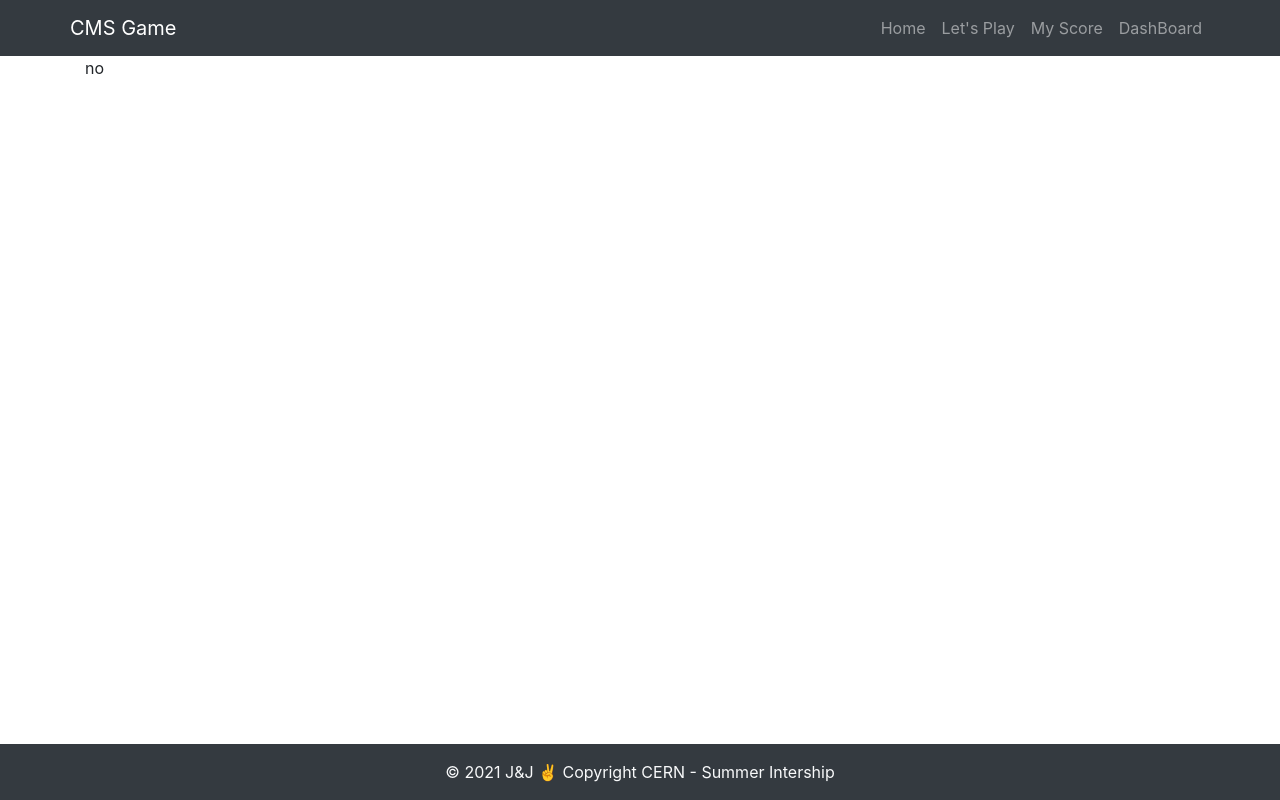
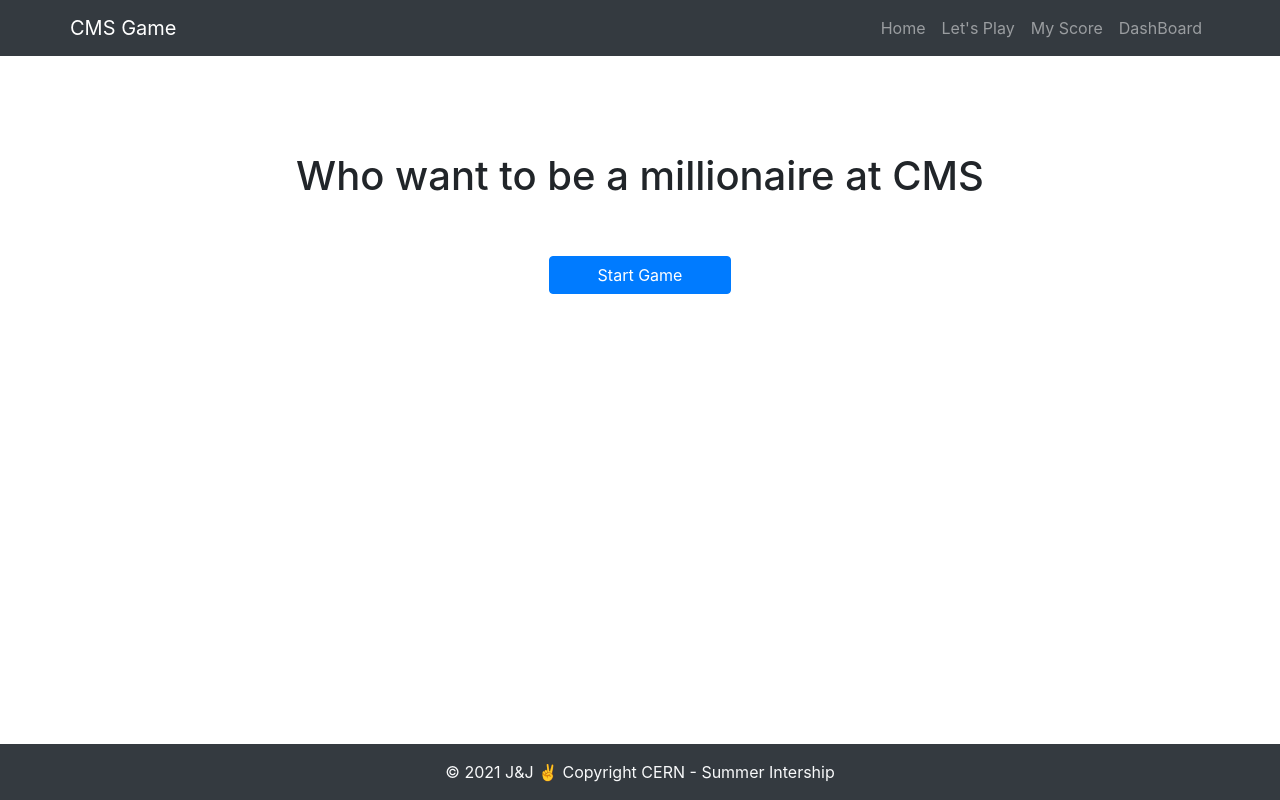
Before and after one commit to cms-dpoa/CMS_Trivia, a React app in the folder view/: page /play in a window 1280 px wide. Built offline with nearby package versions, Linux system fonts and the light colour scheme; no server answers; the HTML template or start-up script is replaced by a standard one.

Commit message:
Game Section

```diff
--- a/view/src/App.jsx
+++ b/view/src/App.jsx
@@ -8,6 +8,7 @@ import MyScore from "./components/MyScore";
 import Layout from "./components/Layout";
 import generateStore from "./redux/store";
 import DashBoard from "./components/dashboard/dashboard";
+import Body from "./components/Body";
 
 function App() {
   const store = generateStore();
@@ -20,6 +21,7 @@ function App() {
             <Route exact path="/" render={() => <Redirect to="/play" />} />
             <Route exact path="/home" component={Home} />
             <Route exact path="/play" component={GameSection} />
+            <Route exact path="/play/millionaire" component={Body} />
             <Route exact path="/myscore" component={MyScore} />
             <Route exact path="/dashboard" component={DashBoard} />
             <Route component={NotFound} />
--- a/view/src/components/MillionaireGame.jsx
+++ b/view/src/components/MillionaireGame.jsx
@@ -1,24 +1,34 @@
 import React from "react";
 import { Spinner, Button, Container } from "react-bootstrap";
+import { useHistory } from "react-router-dom";
+
 import Body from "./Body";
 
 const MillionaireGame = () => {
+  const history = useHistory();
+
+  const handleStartGame = () => {
+    console.log("To game");
+    history.push("/play/millionaire");
+  };
+
   return (
-    <Body />
-    // <Container className="text-center mt-5 pt-5">
-    //   <h1>Who want to be a millionaire at CMS</h1>
-    //   <Button className="pr-5 pl-5 mt-5">Start Game</Button>
-    //   {/* <Button variant="primary" disabled>
-    //     <Spinner
-    //       as="span"
-    //       animation="grow"
-    //       size="sm"
-    //       role="status"
-    //       aria-hidden="true"
-    //     />
-    //     Loading...
-    //   </Button> */}
-    // </Container>
+    <Container className="text-center mt-5 pt-5">
+      <h1>Who want to be a millionaire at CMS</h1>
+      <Button className="pr-5 pl-5 mt-5" onClick={handleStartGame}>
+        Start Game
+      </Button>
+      {/* <Button variant="primary" disabled>
+        <Spinner
+          as="span"
+          animation="grow"
+          size="sm"
+          role="status"
+          aria-hidden="true"
+        />
+        Loading...
+      </Button> */}
+    </Container>
   );
 };
 
```
